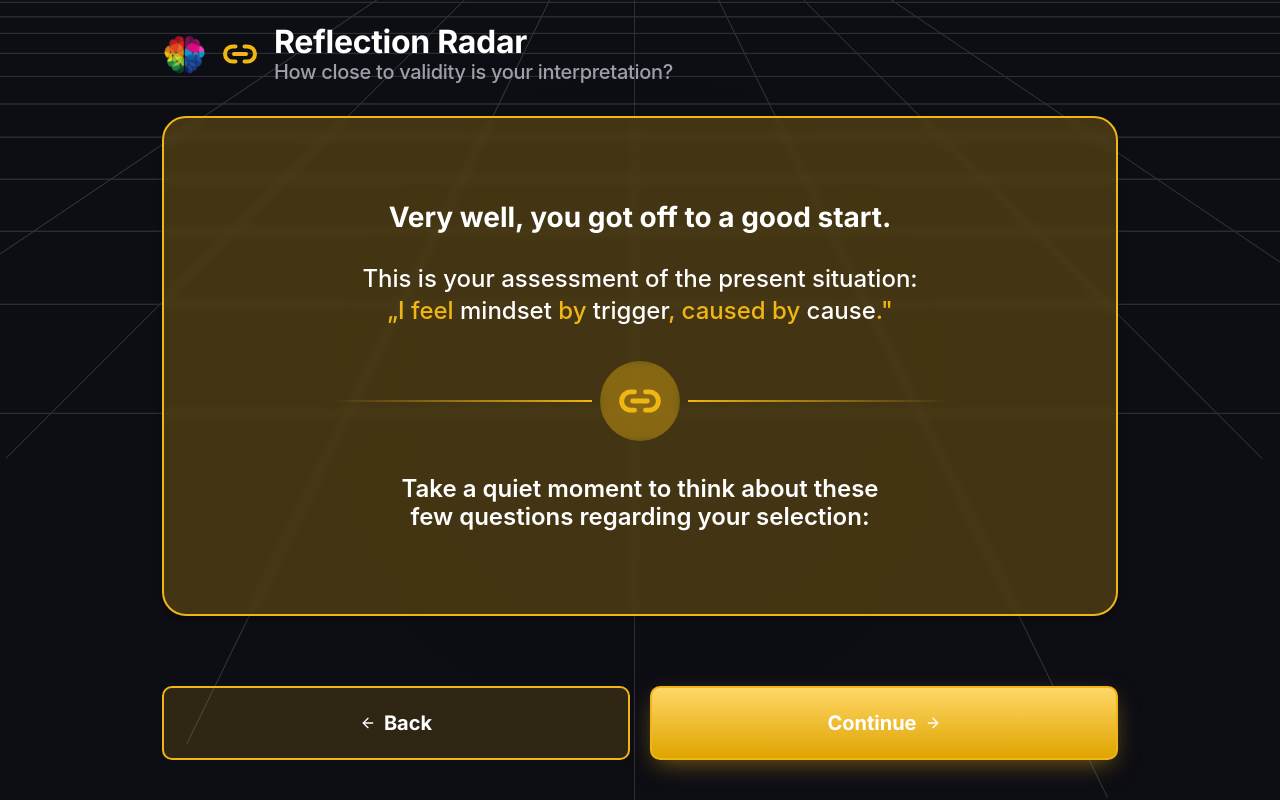
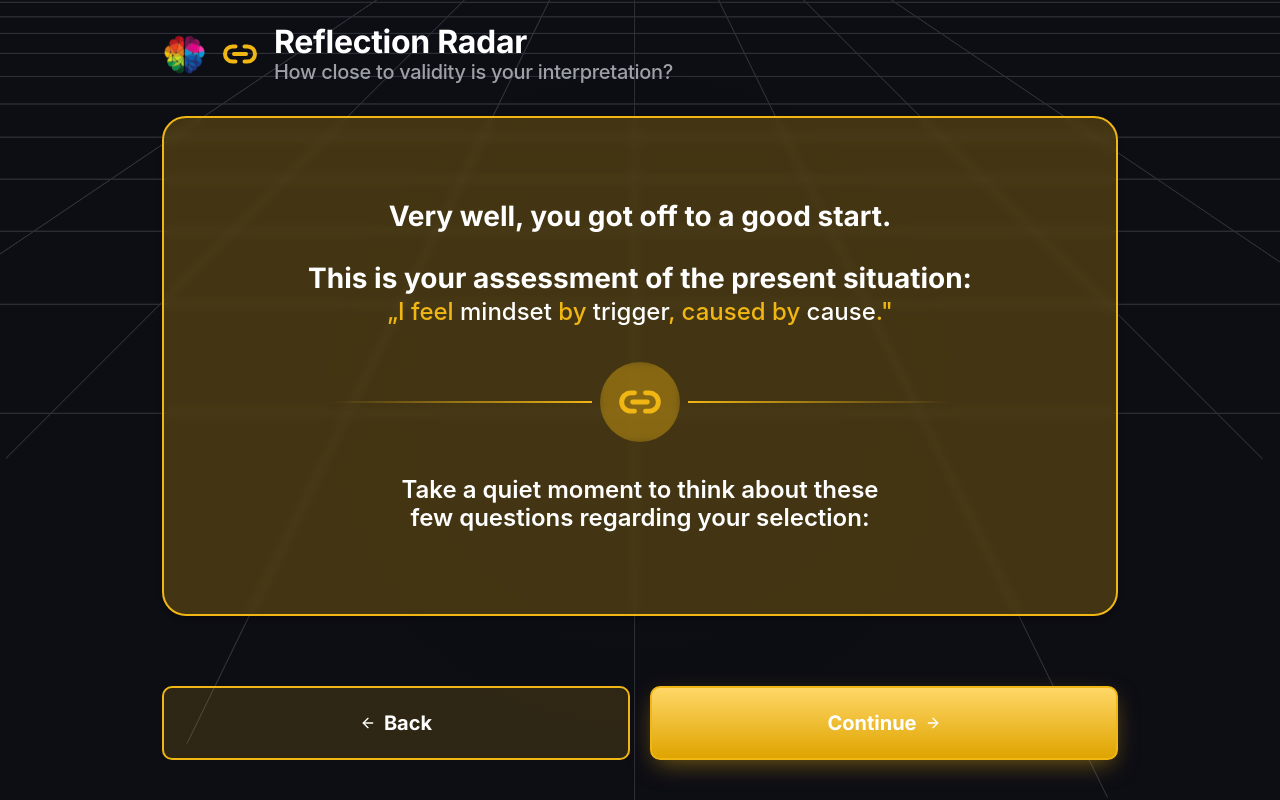
Before and after one commit to HafizAbeer/mind-set-1, a React (Vite) app: page /reflection in a window 1280 px wide. Built offline with nearby package versions, Linux system fonts and the light colour scheme; a web font is replaced by a local one.

Commit message:
Reflection Radar: match assessment line font/weight to the title above (bold, same size)

```diff
--- a/src/pages/ReflectionRadar.jsx
+++ b/src/pages/ReflectionRadar.jsx
@@ -19,7 +19,7 @@ const ReflectionRadar = () => {
         stepTitle="Very well, you got off to a good start."
         description={
           <>
-          <span style={{ color: '#FFFFFF' }}>
+          <span className="font-inter text-[clamp(20px,4vw,28px)] font-bold leading-tight text-white sm:text-[28px] sm:leading-[32px]">
             This is your assessment of the present situation:
           </span>
           <br />
```
